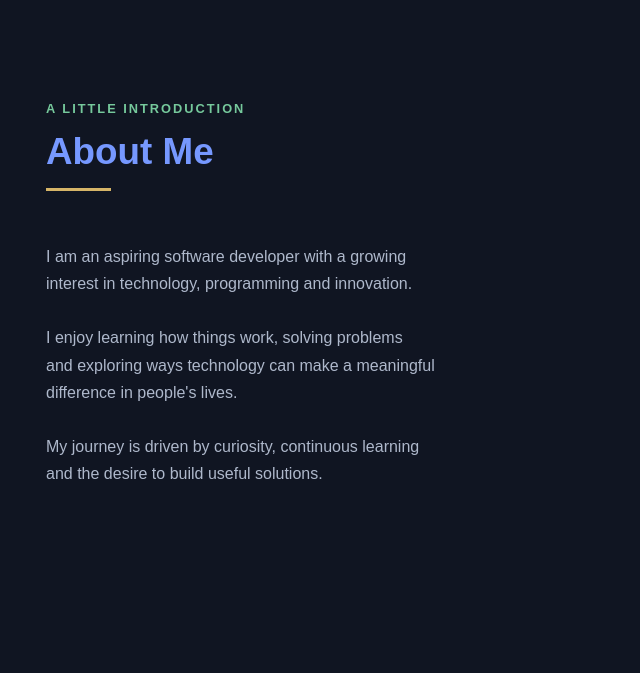
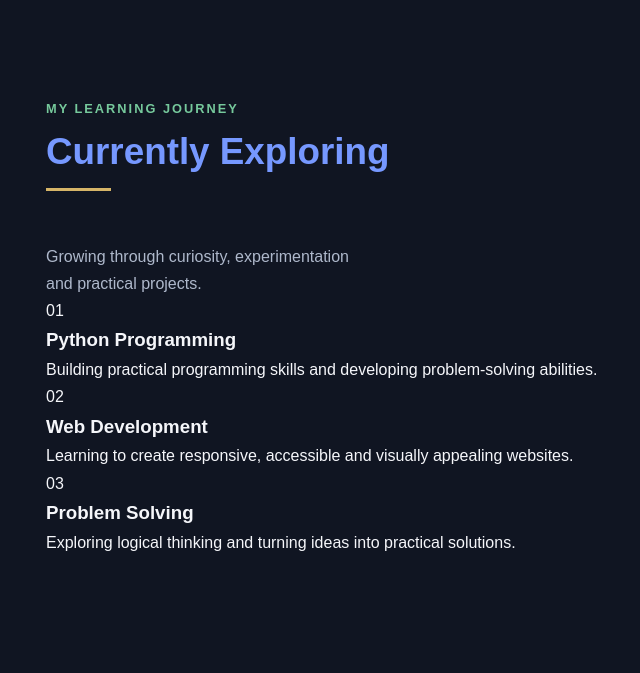
Before and after one commit to Iyinoluwa-art/stella-akinware-portfolio, a plain HTML site: page index.html in a window 1280 px wide. Shown: the part 767-1440 px from the top of the page, without its empty margins (58-698 px from the left). Drawn offline with Linux system fonts and the light colour scheme.

Commit message:
Update index.html

```diff
--- a/index.html
+++ b/index.html
@@ -105,6 +105,52 @@
 
         </section>
 
+
+        <!-- CURRENTLY EXPLORING SECTION -->
+        <section class="section exploring-section">
+
+            <div class="section-heading">
+                <p class="section-label">MY LEARNING JOURNEY</p>
+                <h2>Currently Exploring</h2>
+            </div>
+
+            <p class="section-description">
+                Growing through curiosity, experimentation
+                and practical projects.
+            </p>
+
+            <div class="exploring-container">
+
+                <article class="exploring-card">
+                    <span class="exploring-number">01</span>
+                    <h3>Python Programming</h3>
+                    <p>
+                        Building practical programming skills
+                        and developing problem-solving abilities.
+                    </p>
+                </article>
+
+                <article class="exploring-card">
+                    <span class="exploring-number">02</span>
+                    <h3>Web Development</h3>
+                    <p>
+                        Learning to create responsive,
+                        accessible and visually appealing websites.
+                    </p>
+                </article>
+
+                <article class="exploring-card">
+                    <span class="exploring-number">03</span>
+                    <h3>Problem Solving</h3>
+                    <p>
+                        Exploring logical thinking and turning
+                        ideas into practical solutions.
+                    </p>
+                </article>
+
+            </div>
+
+        </section>
 
         <!-- ABOUT SECTION -->
         <section id="about" class="section">
```
